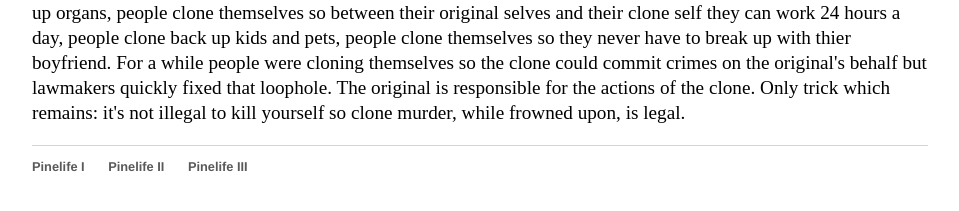
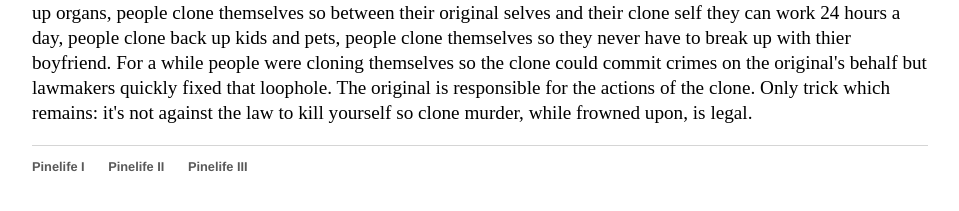
Before and after one commit to Pinelife/pinelife.github.io, a Jekyll site: the page built from Hellhole/excitingevent1.html, in a window 1280 px wide. Shown: the part 416-627 px from the top of the page, without its empty margins (160-1119 px from the left). Built offline with Jekyll 4.4.1, drawn with Linux system fonts in a browser that asks for light colours; some of the changed text lies outside the part shown.

Commit message:
Create excitingevent1.html

```diff
--- a/Hellhole/excitingevent1.html
+++ b/Hellhole/excitingevent1.html
@@ -18,5 +18,5 @@ Don't question the clone thing too much. Let's just say it's 2023, an alien spac
   So cloning technology quickly made its way into the mainstream consumer market: people clone themselves for back up organs, people clone
   themselves so between their original selves and their clone self they can work 24 hours a day, people clone back up kids and pets, people clone themselves so they
 never have to break up with thier boyfriend. For a while people were cloning themselves so the clone could commit crimes on the original's behalf but lawmakers quickly fixed that loophole. The original is responsible for the actions of the clone.
-  Only trick which remains: it's not illegal to kill yourself so clone murder, while frowned upon, is legal.
+  Only trick which remains: it's not against the law to kill yourself so clone murder, while frowned upon, is legal.
 </p>
```
